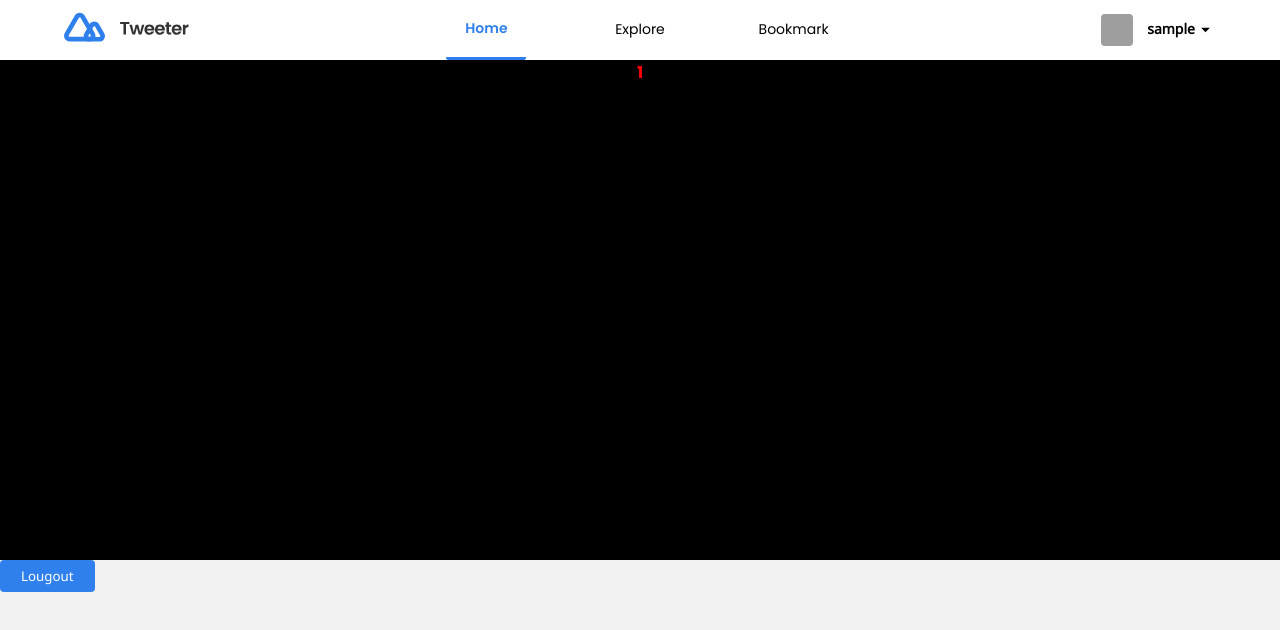
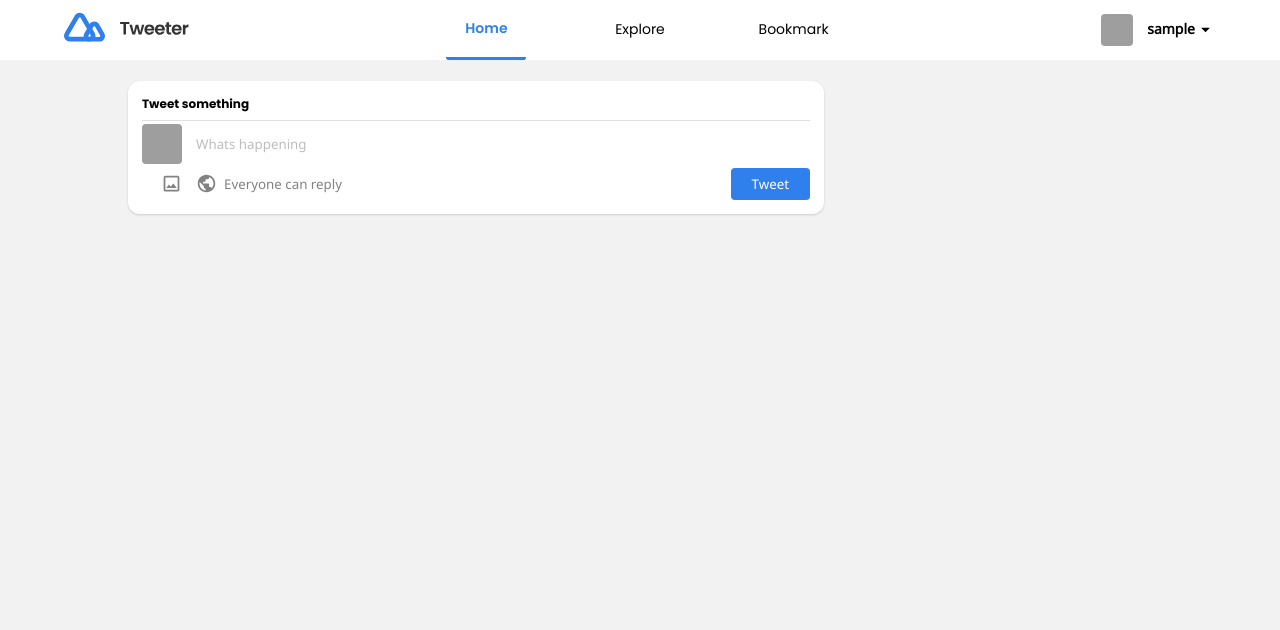
Before and after one commit to anasdeyra/tweeter-clone-front-, a React (Create React App) app: page /home in a window 1280 px wide. Shown: the top 630 px of the page. Built offline with nearby package versions, Linux system fonts and the light colour scheme; no server answers; sample sign-in values are in the browser's storage; grey boxes are pictures that could not be loaded.

Commit message:
home changes

```diff
--- a/public/index.css
+++ b/public/index.css
@@ -11,6 +11,10 @@
 
 ::placeholder {
   color: #bdbdbd;
+}
+
+::-webkit-scrollbar {
+  width: 0;
 }
 
 :root {
--- a/src/components/App.jsx
+++ b/src/components/App.jsx
@@ -10,7 +10,6 @@ import { AuthContext, AuthProvider } from "../contextes/AuthContext.jsx";
 import Home from "./Home/Home.jsx";
 import Navbar from "./Navbar/Navbar.jsx";
 import Profile from "./Profile/Profile.jsx";
-import CreateTweet from "./Tweet/CreateTweet";
 
 export default class App extends Component {
   render() {
@@ -32,7 +31,7 @@ export default class App extends Component {
                     path="/profile"
                     children={<Profile self={true} />}
                   />
-                  <Route exact path="/test" children={<CreateTweet />} />
+                  <Route exact path="/test" children={<div />} />
                   <Route path="*" children={<Redirect to="/home" />} />
                 </Switch>
               </Router>
--- a/src/components/Home/Home.jsx
+++ b/src/components/Home/Home.jsx
@@ -1,38 +1,26 @@
 import React, { useContext } from "react";
 import { AuthContext } from "../../contextes/AuthContext";
 import { Redirect } from "react-router";
-import { logout } from "../auth/auth";
+import CreateTweet from "../Tweet/CreateTweet";
+import style from "./style.module.css";
 
 export default function Home() {
   const Auth = useContext(AuthContext);
-  function clickHandler() {
-    logout(Auth);
-  }
 
   if (!Auth.user) {
     return <Redirect to="login" />;
   } else {
     return (
-      <div id="Profile">
+      <>
         {Auth.user && (
-          <>
-            <h3
-              style={{
-                color: "red",
-                textAlign: "center",
-                background: "black",
-                margin: 0,
-                minHeight: "500px",
-              }}
-            >
-              {JSON.stringify(Auth.user.userId)}
-            </h3>
-            <button onClick={() => clickHandler(Auth)} className="pr">
-              Lougout
-            </button>
-          </>
+          <div className={style.homeContainer}>
+            <div className={style.homeFeed}>
+              <CreateTweet />
+            </div>
+            <div className={style.homeSuggestions}></div>
+          </div>
         )}
-      </div>
+      </>
     );
   }
 }
--- /dev/null
+++ b/src/components/Home/style.module.css
@@ -0,0 +1,9 @@
+.homeContainer {
+  width: 80%;
+  display: grid;
+  gap: 2rem;
+  margin: auto;
+  margin-top: 1.5rem;
+  margin-bottom: 5.5rem;
+  grid-template-columns: auto 300px;
+}
--- a/src/components/Navbar/styles.module.css
+++ b/src/components/Navbar/styles.module.css
@@ -93,6 +93,7 @@
 }
 
 .mobileBarList {
+  background: rgb(var(--bg));
   display: none;
   position: fixed;
   left: 0;
--- a/src/components/Profile/Profile.jsx
+++ b/src/components/Profile/Profile.jsx
@@ -43,7 +43,6 @@ export default function Profile(props) {
         setBio(user.bio);
         setFollowers(user.followers);
         setFollowing(user.following);
-        console.log(res);
       }),
     // eslint-disable-next-line
     []
--- a/src/components/Profile/style.module.css
+++ b/src/components/Profile/style.module.css
@@ -166,7 +166,8 @@
   width: 80%;
   padding: 0;
   grid-template-columns: 300px 1fr;
-  gap: 0 1rem;
+  gap: 1rem;
+  margin-bottom: 5.5rem;
 }
 
 .contentFilter {
@@ -183,7 +184,7 @@
 
 .filterButton {
   font-weight: 600;
-  color: rgb(var(--pr-text));
+  color: #828282;
   background: none;
   text-align: start;
 }
@@ -199,4 +200,10 @@
   .overflowSpacer {
     height: 330px;
   }
+
+  .profileContent {
+    margin-top: 0;
+    grid-template-rows: 300px 1fr;
+    grid-template-columns: none;
+  }
 }
--- a/src/components/Tweet/CreateTweet.jsx
+++ b/src/components/Tweet/CreateTweet.jsx
@@ -8,7 +8,7 @@ import { AuthContext } from "../../contextes/AuthContext";
 import FormData from "form-data";
 import PublicIcon from "@mui/icons-material/Public";
 
-export default function CreateTweet() {
+export default function CreateTweet(props) {
   const Auth = useContext(AuthContext);
   const [caption, setCaption] = useState("");
   const [isPublic, toggleIsPublic] = useState(true);
--- a/src/components/Tweet/style.module.css
+++ b/src/components/Tweet/style.module.css
@@ -99,7 +99,8 @@
   background: rgb(var(--bg));
   grid-template-rows: repeat(3, auto);
   border-radius: 12px;
-  box-shadow: rgba(0, 0, 0, 0.16) 0px 1px 8px;
+  box-shadow: rgba(0, 0, 0, 0.1) 0px 1px 3px 0px,
+    rgba(0, 0, 0, 0.06) 0px 1px 2px 0px;
   gap: 0.25rem 0.5rem;
   position: relative;
 }
@@ -146,6 +147,7 @@
   align-items: center;
   gap: 0 0.5rem;
   position: relative;
+  color: #828282;
 }
 
 .span {
@@ -157,10 +159,6 @@
 .tweetButton:hover {
   background: none;
   color: rgb(var(--pr));
-}
-
-.imageUpload {
-  background: red;
 }
 
 .optionGroup {
@@ -186,7 +184,6 @@
 }
 .optionGroupHeading {
   font-size: 0.86rem;
-  color: rgb(var(--text));
 }
 
 .optionGroupDesc {
```
